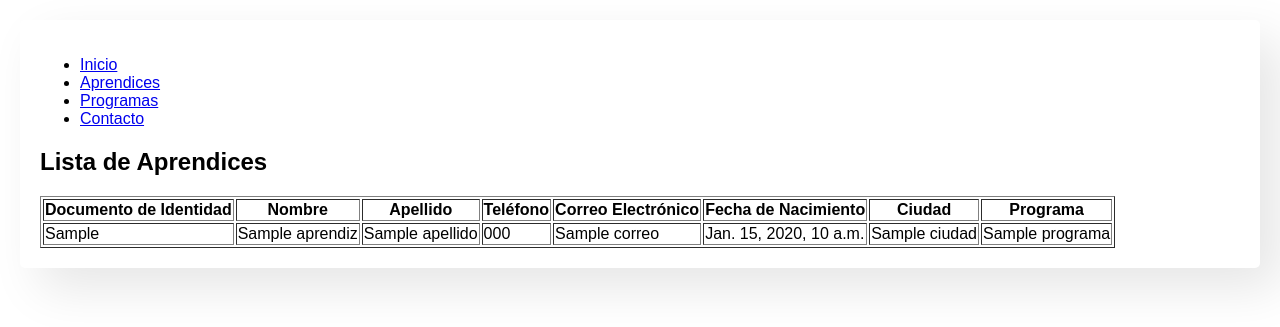
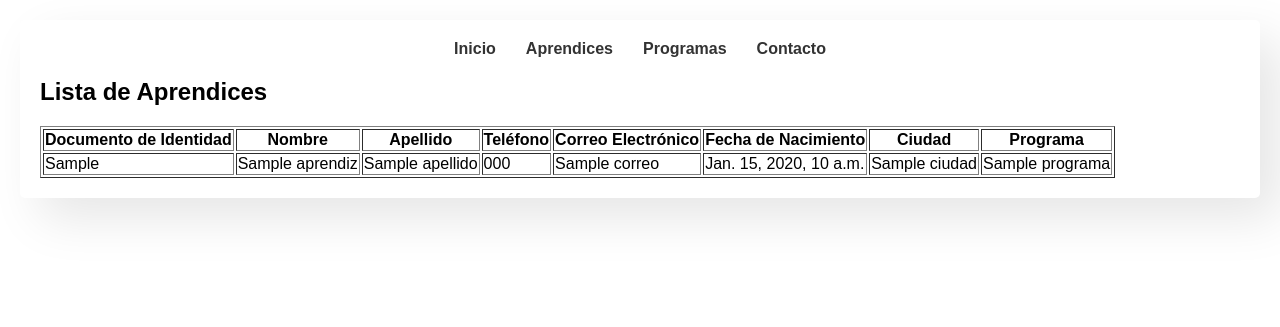
Before and after one commit to Camilin05/sena_app, a Django app: template sena_app_project/aprendices/templates/aprendices.html in a window 1280 px wide. Shown: the top 327 px of the page. Run offline with Django 5.2, Linux system fonts and the light colour scheme; the template is opened without the code that fills it: most values are stand-ins (such as "Sample title", 1, 10 or a date in 2020).

Commit message:
Actualizaciones

```diff
--- a/sena_app_project/aprendices/static/css/styles.css
+++ b/sena_app_project/aprendices/static/css/styles.css
@@ -3,6 +3,27 @@ body {
     background-color: #ffffff;
     margin: 0;
     padding: 20px;
+}
+.navla {
+    display: flex;
+    justify-content: space-between;
+    justify-content: center !important;
+}
+.navla ul {
+    list-style: none;
+    padding: 0;
+    margin: 0;
+    display: flex;
+}
+.navla ul li {
+    margin: 0 15px;
+}
+
+
+.navla ul li a {
+    text-decoration: none;
+    color: #333;
+    font-weight: bold;
 }
 
 .contenido_la {
```
